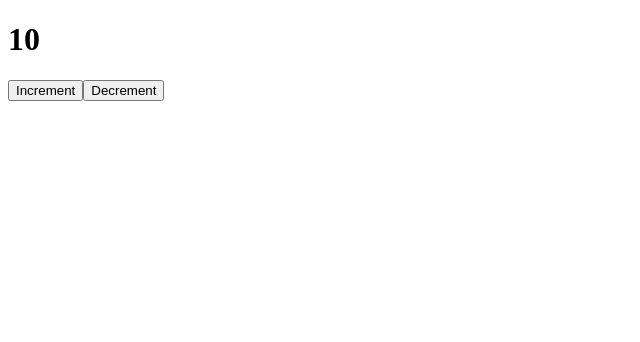
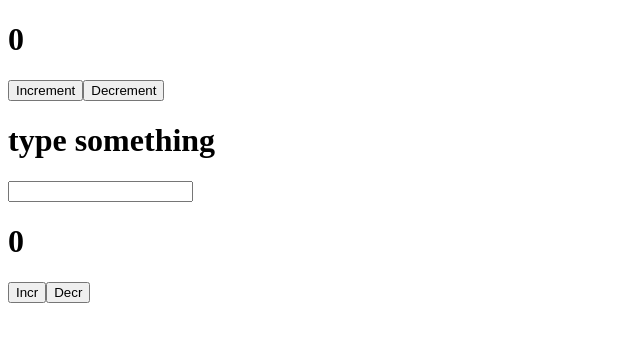
Before and after one commit to obkin/react-first-project, a React (Create React App) app: page / in a window 1280 px wide. Shown: the top 342 px of the page, without its empty margins (0-640 px from the left). Built offline with nearby package versions, Linux system fonts and the light colour scheme.

Commit message:
learned: how to create and use components, class components

```diff
--- a/src/App.js
+++ b/src/App.js
@@ -1,22 +1,15 @@
-import React, { useState } from 'react';
+import React from 'react';
+import Counter from './components/Counter'
+import Input from './components/Input'
+import ClassCounter from './components/ClassCounter';
 
 function App() {
 
-  const [likes, setLikes] = useState(10);
-
-  function increment() {
-    setLikes(likes + 1);
-  }
-
-  function decrement() {
-    setLikes(likes - 1);
-  }
-
   return (
     <div className="App">
-      <h1>{likes}</h1>
-      <button onClick={increment}>Increment</button>
-      <button onClick={decrement}>Decrement</button>
+      <Counter />
+      <Input />
+      <ClassCounter />
     </div>
   );
 }
--- /dev/null
+++ b/src/components/ClassCounter.js
@@ -0,0 +1,34 @@
+import React from 'react';
+
+class ClassCounter extends React.Component {
+
+    constructor(props) {
+        super(props);
+        this.state = {
+            count: 0,
+        }
+
+        this.increment = this.increment.bind(this);
+        this.decrement = this.decrement.bind(this);
+    }
+
+    increment() {
+        this.setState({ count: this.state.count + 1 });
+    }
+
+    decrement() {
+        this.setState({ count: this.state.count - 1 });
+    }
+
+    render() {
+        return (
+            <div>
+                <h1>{this.state.count}</h1>
+                <button onClick={this.increment}>Incr</button>
+                <button onClick={this.decrement}>Decr</button>
+            </div>
+        )
+    }
+}
+
+export default ClassCounter;
--- /dev/null
+++ b/src/components/Counter.jsx
@@ -0,0 +1,24 @@
+import React, { useState } from 'react';
+
+const Counter = () => {
+
+    const [count, setCount] = useState(0);
+
+    function increment() {
+        setCount(count + 1);
+    }
+
+    function decrement() {
+        setCount(count - 1);
+    }
+
+    return (
+        <div>
+            <h1>{count}</h1>
+            <button onClick={increment}>Increment</button>
+            <button onClick={decrement}>Decrement</button>
+        </div>
+    );
+};
+
+export default Counter;
--- /dev/null
+++ b/src/components/Input.jsx
@@ -0,0 +1,15 @@
+import React, { useState } from 'react';
+
+const Input = () => {
+
+    const [text, setText] = useState('type something');
+
+    return (
+        <div>
+            <h1>{text}</h1>
+            <input type="text" onChange={event => setText(event.target.value)}/>
+        </div>
+    );
+};
+
+export default Input;
```
